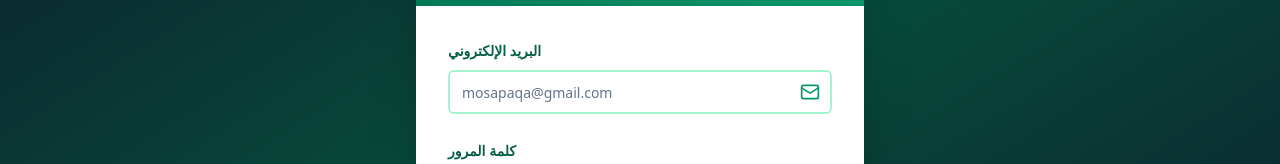
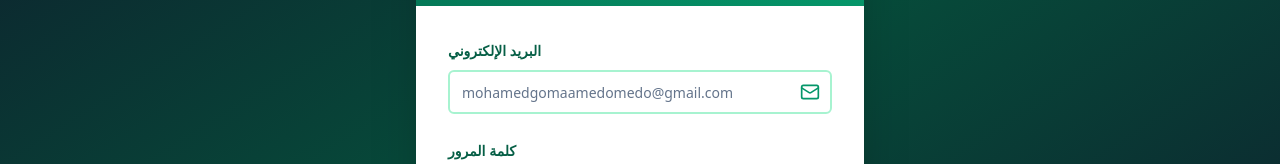
Before and after one commit to medomw/QuranCompetition, a React (Vite) app: page /admin/login in a window 1280 px wide. Shown: the part 296-460 px from the top of the page. Built offline with nearby package versions, Linux system fonts and the light colour scheme.

Commit message:
إرجاع الإيميل القديم mohamedgomaamedomedo@gmail.com

```diff
--- a/src/pages/AdminLogin.tsx
+++ b/src/pages/AdminLogin.tsx
@@ -24,7 +24,7 @@ const AdminLogin = () => {
     console.log('Attempting login with:', formData.email);
 
     // Hardcoded credentials check
-    if (formData.email.toLowerCase().trim() !== 'mosapaqa@gmail.com') {
+    if (formData.email.toLowerCase().trim() !== 'mohamedgomaamedomedo@gmail.com') {
       toast.error('عذراً، هذا البريد الإلكتروني غير مصرح له بالدخول');
       console.error('Email mismatch:', formData.email.toLowerCase().trim());
       return;
@@ -58,7 +58,7 @@ const AdminLogin = () => {
             password: formData.password,
             options: {
               data: {
-                username: 'mosapaqa',
+                username: 'mohamedgomaamedomedo',
               },
               emailRedirectTo: undefined,
             }
@@ -137,7 +137,7 @@ const AdminLogin = () => {
                     type="email"
                     value={formData.email}
                     onChange={(e) => setFormData({ ...formData, email: e.target.value })}
-                    placeholder="mosapaqa@gmail.com"
+                    placeholder="mohamedgomaamedomedo@gmail.com"
                     className="pr-10 h-11 border-2 border-emerald-200"
                     required
                   />
```
